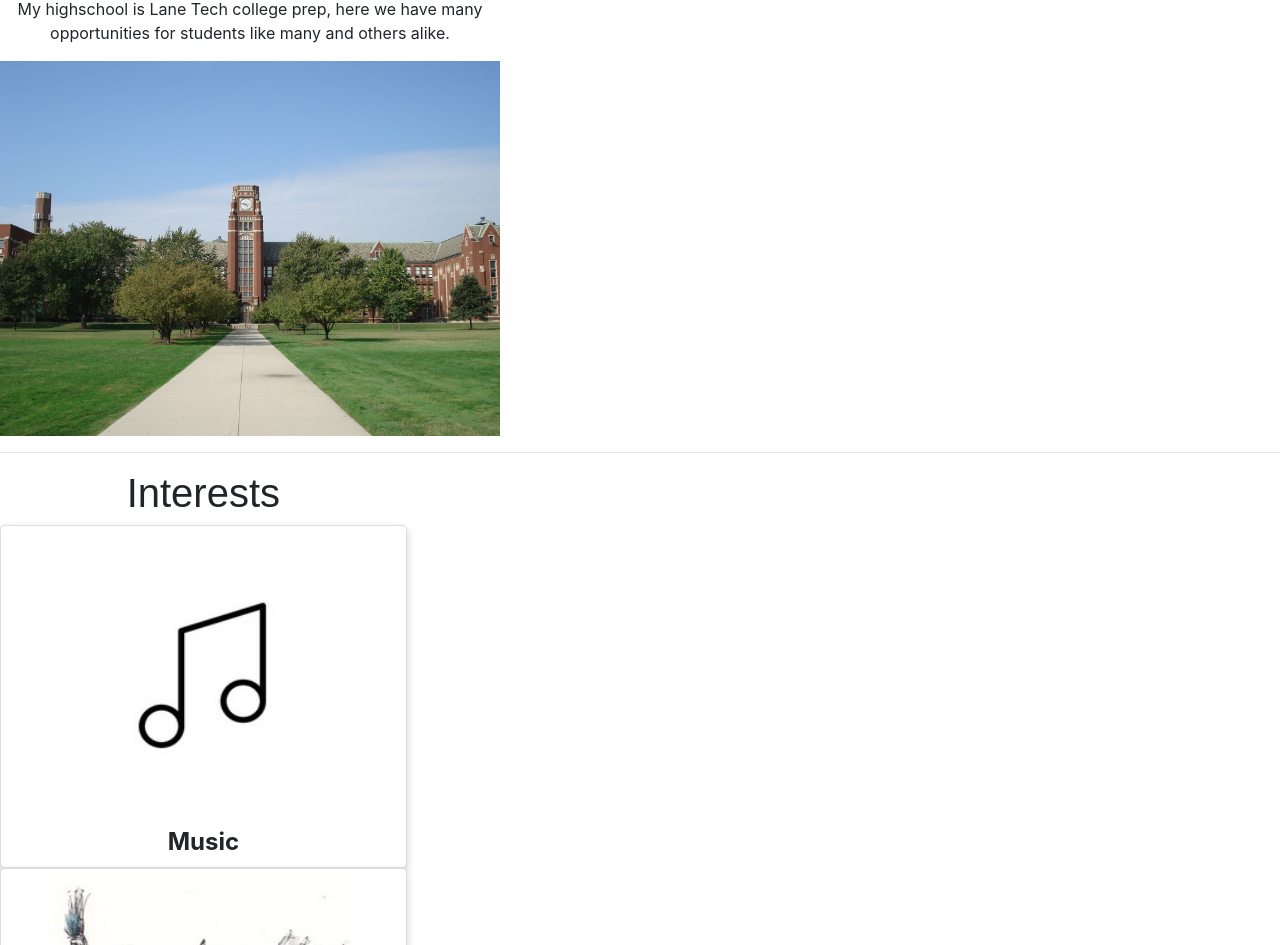
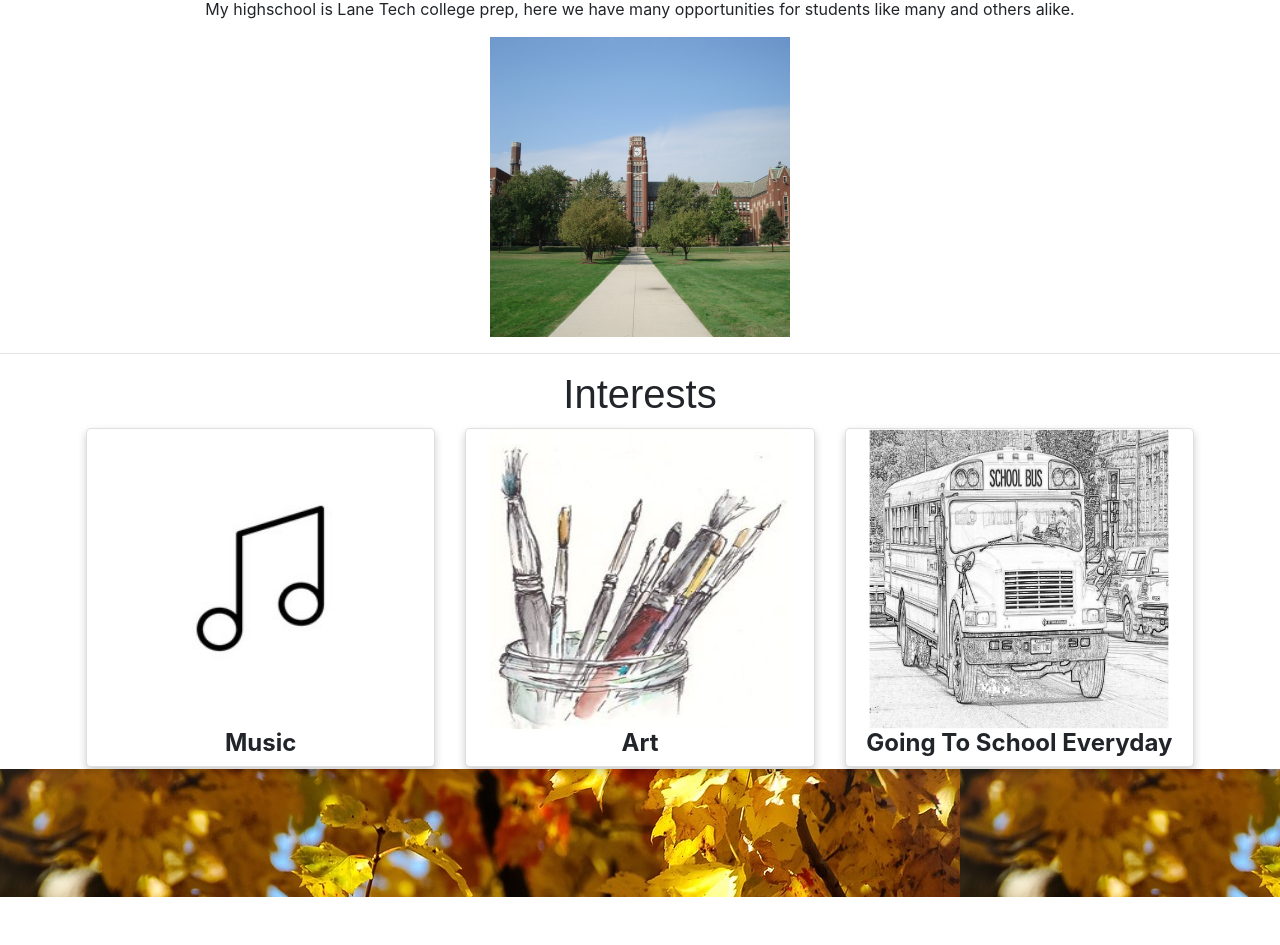
Before and after one commit to rpmartinez03/ecs1819-1, a plain HTML site: page webFinal/index.html in a window 1280 px wide. Shown: the part 712-1657 px from the top of the page. Drawn offline with nearby package versions, Linux system fonts and the light colour scheme.

Commit message:
First commit

```diff
--- a/webFinal/index.html
+++ b/webFinal/index.html
@@ -66,49 +66,47 @@
 
             <hr>
 
-            <div class="container-fluid">
+
+
+                        <h1 class="class9"> My Highschool</h1>
+                         <center>
+                                <p> My highschool is Lane Tech college prep, here we have many opportunities for students like many and others alike. </p>
+                         </center>
+                         <center>
+                        <img class="class14" src="images/lanetech.jpg">
+                         </center>
+
+            <hr>
+
+                <h1 class="class12" >Interests</h1>
+            <div class="container">
                 <div class="row">
-                    <div class="center">
-                        <h1 class="class9"> My highschool</h1>
-                                <p class="class10"> My highschool is Lane Tech college prep, here we have many opportunities for students like many and others alike. </p>
+                    <div class="col-lg-4">
+                        <div class="card">
+                        <img class="class13" src="images/music.jpg">
+                         <h4><b>Music</b></h4>
+                         </div>
+                    </div>
 
-                        <img class="class11" src="images/lanetech.jpg"></img>
+                    <div class="col-lg-4">
+                        <div class="card">
+                          <img class="class13" src="images/brushes.jpg" >
+                          <h4><b>Art</b></h4>
+                      </div>
                     </div>
+
+                    <div class="col-lg-4">
+                        <div class="card">
+                          <img class="class13" src="images/school.jpg">
+                          <h4><b>Going To School Everyday</b></h4>
+                        </div>
+                      </div>
                 </div>
             </div>
 
-            <hr>
 
+               <div class="jumbotron jumbotron-fluid">
 
-                <div class="row">
-                    <div class="col-lg-4">
-                <h1 class="class12" >Interests</h1>
-                <div class="card">
-                          <img class="class13" src="images/music.jpg">
-                           <div class="container">
-                             <h4><b>Music</b></h4>
-                    </div>
-                    <div class="col-lg-4">
-                          </div>
-                        </div>
-                    <div class="card">
-                      <img class="class13" src="images/brushes.jpg" >
-                     <div class="container">
-                        <h4><b>Art</b></h4>
-                    </div>
-                    <div class="col-lg-4">
-                     </div>
-                    </div>
-                    <div class="card">
-                      <img class="class13" src="images/school.jpg">
-                      <div class="container">
-                         <h4><b>Going to school everyday</b></h4>
-                    </div>
-                      </div>
-                    </div>
-
-            </div>
-
-
+               </div>
     </body>
 </html>
--- a/webFinal/style.css
+++ b/webFinal/style.css
@@ -84,3 +84,9 @@
   transition: 0.3s;
   border-radius: 5px; /* 5px rounded corners */
 }
+.class14{
+    width:300px;
+    height:300px;
+    margin-left: auto;
+    margin-right: auto;
+}
```
Also changed, not shown: webFinal/index2.html (+18 -0 lines), webFinal/style2.css (+8 -0 lines).
